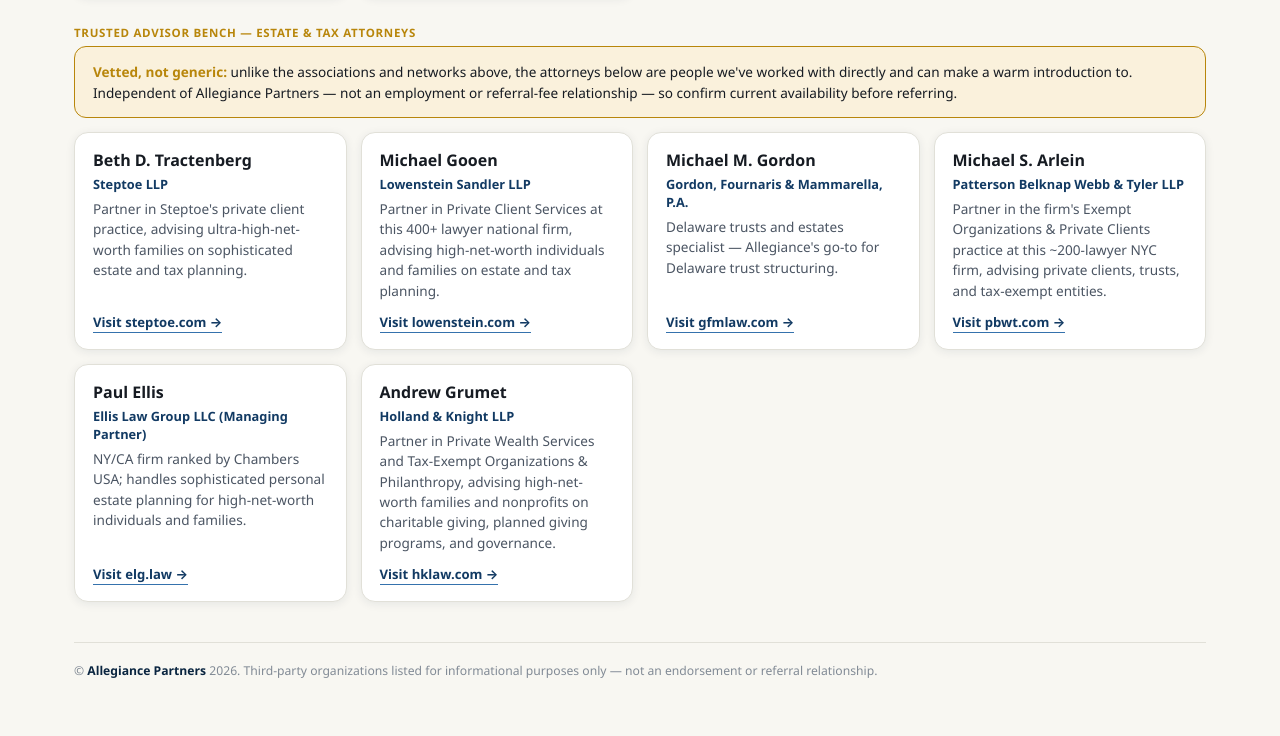
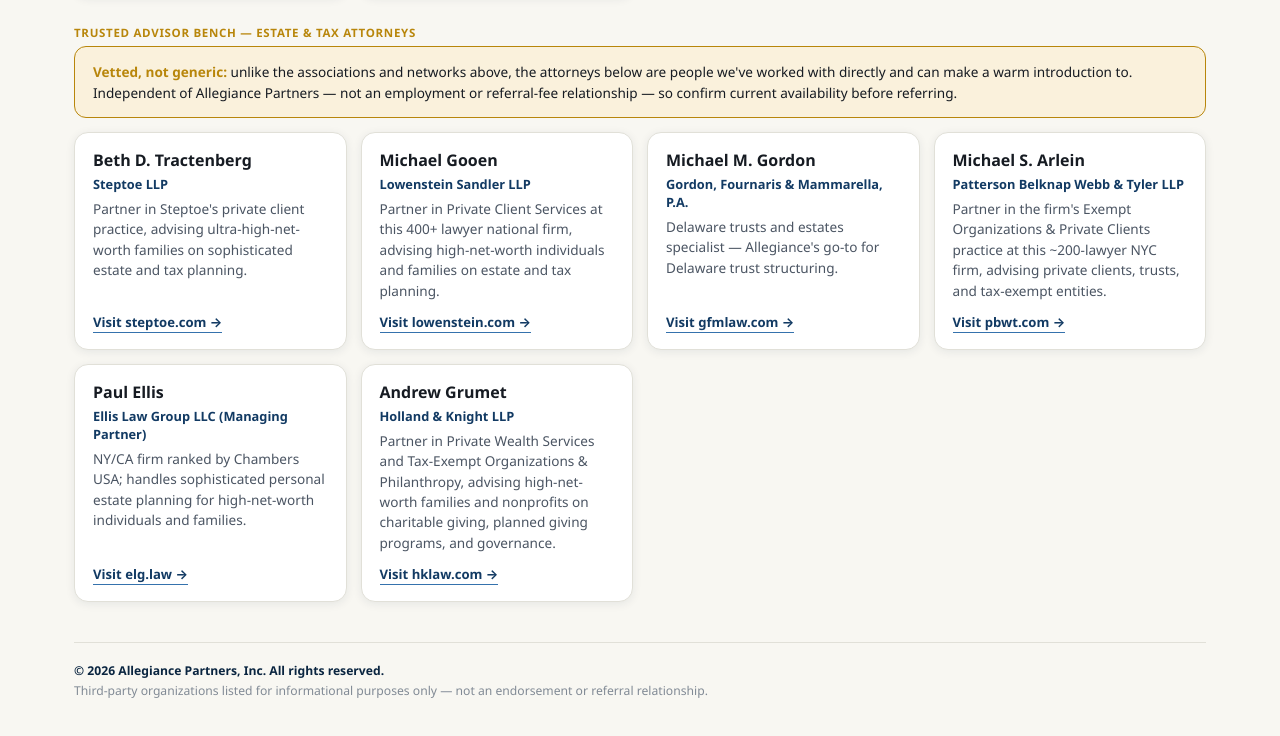
Before and after one commit to allegiancepartners/UHNW-Resource-Hub, a plain HTML site: page uhnw-navigator.html in a window 1280 px wide. Shown: the part 1508-2244 px from the top of the page. Drawn offline with Linux system fonts and the light colour scheme.

Commit message:
Update footer text and copyright notice

```diff
--- a/uhnw-navigator.html
+++ b/uhnw-navigator.html
@@ -234,7 +234,7 @@
 
   </div>
 
-  <footer>© <strong>Allegiance Partners</strong> 2026. Third-party organizations listed for informational purposes only — not an endorsement or referral relationship.</footer>
+  <footer> <strong>© 2026 Allegiance Partners, Inc. All rights reserved.</strong> <br> Third-party organizations listed for informational purposes only — not an endorsement or referral relationship.</footer>
 
 </div>
 </body>
```
